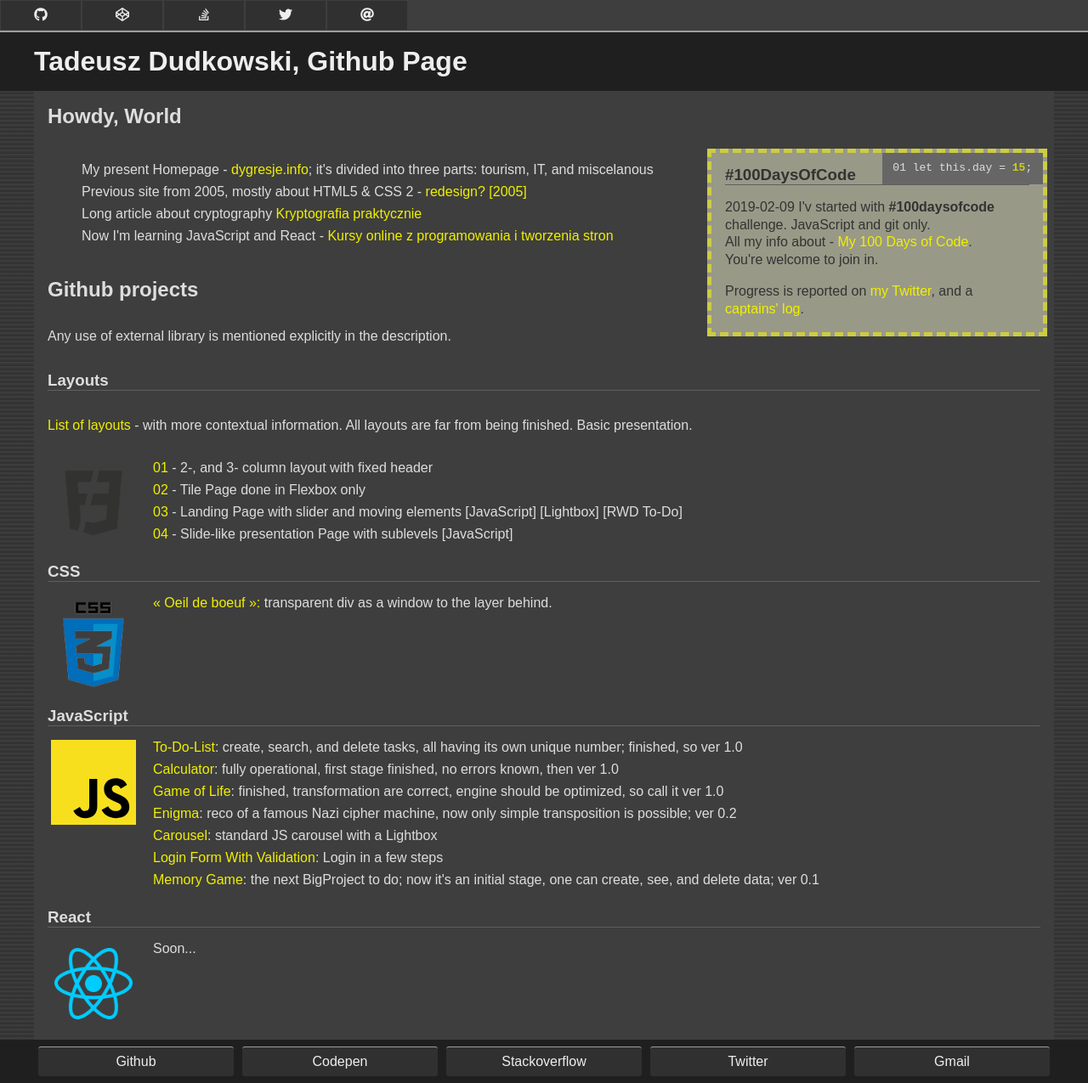
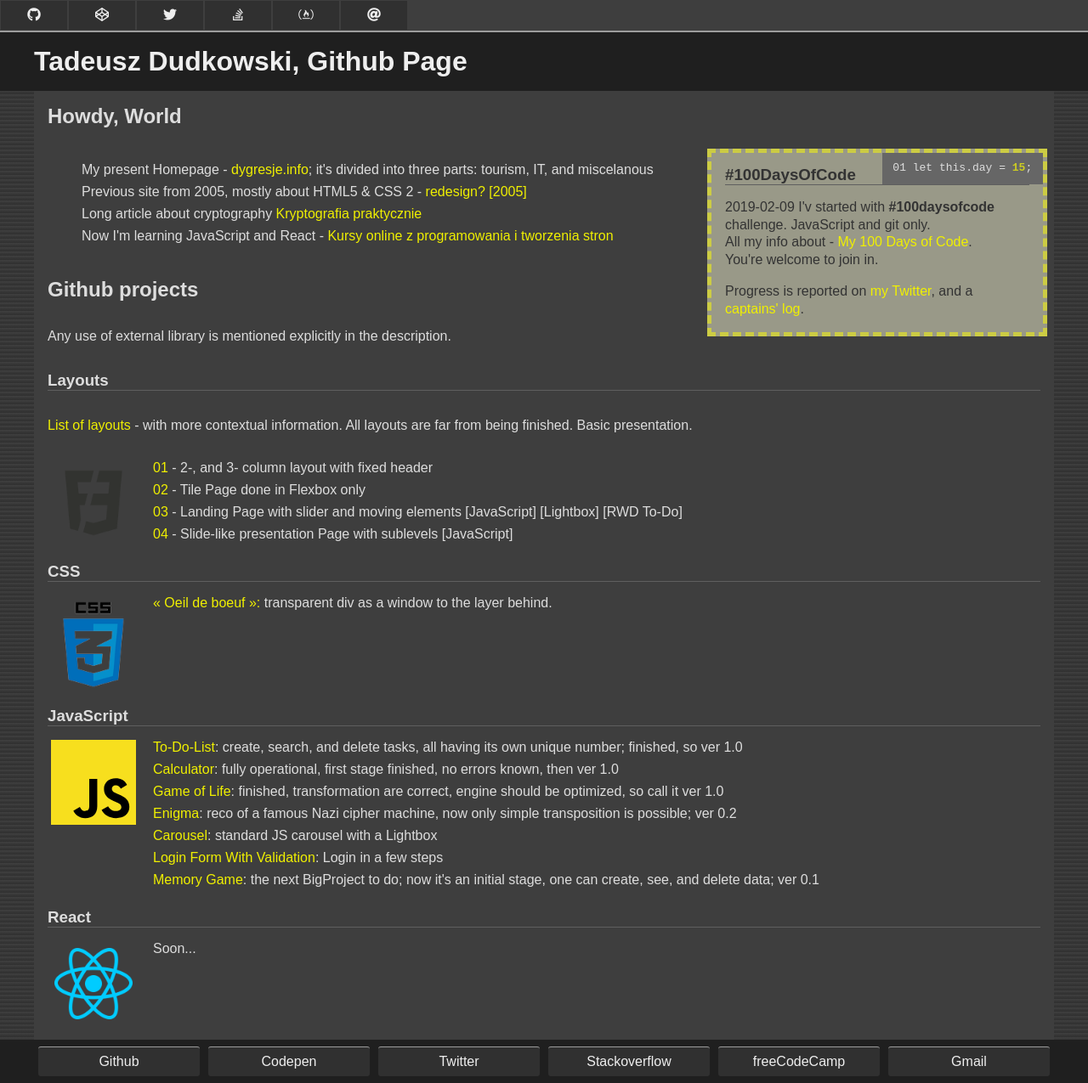
Before and after one commit to tdudkowski/tdudkowski.github.io, a Jekyll site: the page built from index.html, in a window 1280 px wide. Shown: the whole page at 85% size. Built offline with Jekyll 4.4.1, drawn with Linux system fonts in a browser that asks for light colours; nearby versions of some CDN libraries.

Commit message:
add freeCodeCamp

```diff
--- a/_layouts/default.html
+++ b/_layouts/default.html
@@ -20,8 +20,9 @@
 		<ul>
 			<li><a href="https://github.com/tdudkowski/"><i class="fab fa-github"></i></a></li>
 			<li><a href="https://codepen.io/tdudkowski/"><i class="fab fa-codepen"></i></a></li>
+			<li><a href="https://twitter.com/tdudkowski/"><i class="fab fa-twitter"></i></a></li>
 			<li><a href="https://stackoverflow.com/users/10382553/tdudkowski"><i class="fab fa-stack-overflow"></i></a></li>
-			<li><a href="https://twitter.com/tdudkowski/"><i class="fab fa-twitter"></i></a></li>
+			<li><a href="https://www.freecodecamp.org/tdudkowski/"><i class="fab fa-free-code-camp"></i></a></li>
 			<li><a href="mailto:tdudkowski@gmail.com"><i class="fas fa-at"></i></a></li>
 		</ul>
 	</nav>
@@ -34,8 +35,9 @@
 		<ul>
 			<li><a href="https://github.com/tdudkowski/">Github</a></li>
 			<li><a href="https://codepen.io/tdudkowski/">Codepen</a></li>
+			<li><a href="https://twitter.com/tdudkowski/">Twitter</a></li>
 			<li><a href="https://stackoverflow.com/users/10382553/tdudkowski">Stackoverflow</a></li>
-			<li><a href="https://twitter.com/tdudkowski/">Twitter</a></li>
+			<li><a href="https://www.freecodecamp.org/tdudkowski/">freeCodeCamp</a></li>
 			<li><a href="mailto:tdudkowski@gmail.com">Gmail</a></li>
 		</ul>
 	</footer>
```
